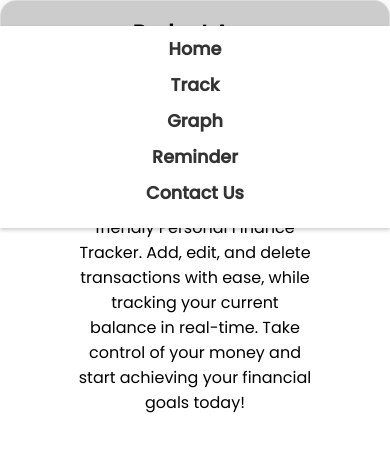
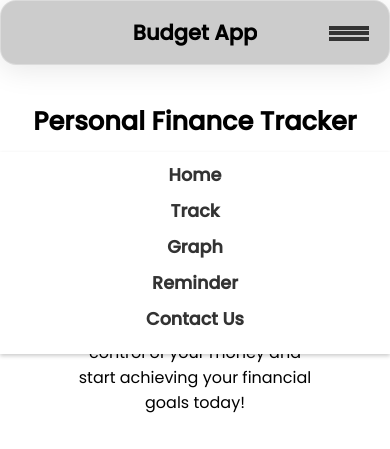
Before and after one commit to AmanSingh6574/Budget-Finance-Tracker, a plain HTML site: page index.html in a window 390 px wide. Both pictures are taken after a click on the element 349 px from the left and 36 px from the top of the page. Shown: the top 449 px of the page. Drawn offline with nearby package versions, Linux system fonts and the light colour scheme; grey boxes are pictures that could not be loaded.

Commit message:
Update style.css

```diff
--- a/style.css
+++ b/style.css
@@ -597,7 +597,7 @@ footer {
 .nav-links-hamburger {
   display: none;
   position: absolute;
-  inset: 15% 0px 1px;
+  inset: 30% 0px 1px;
   width: 100%;
   padding: 10px;
   height: 202px;
```
